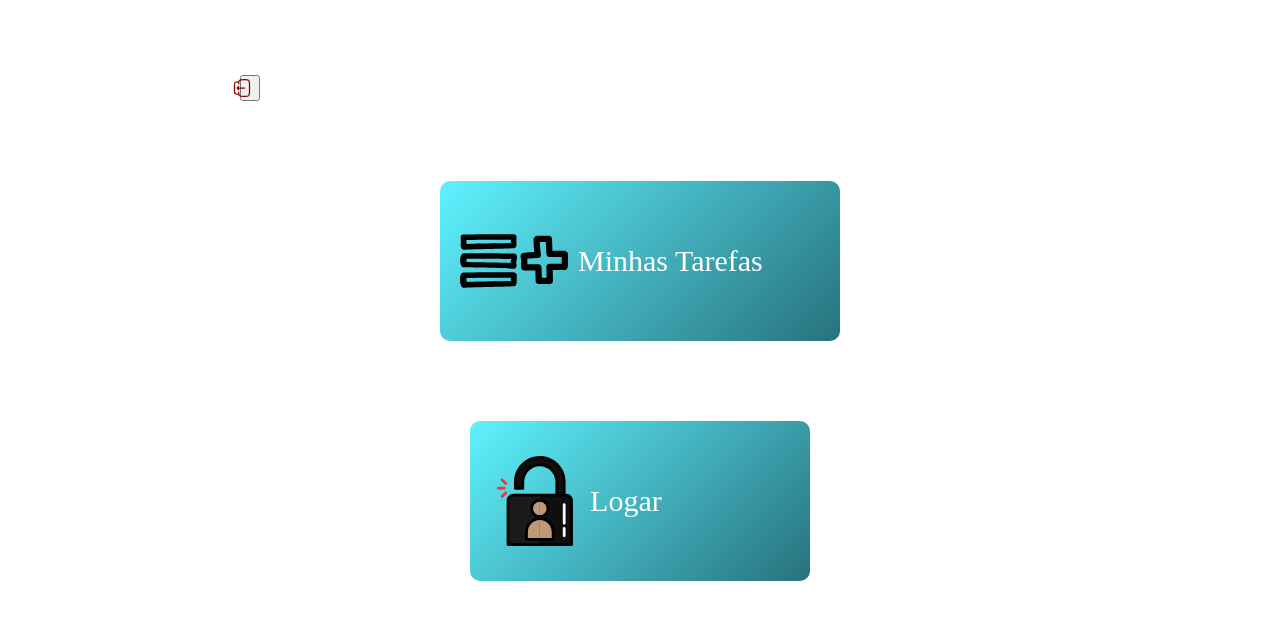
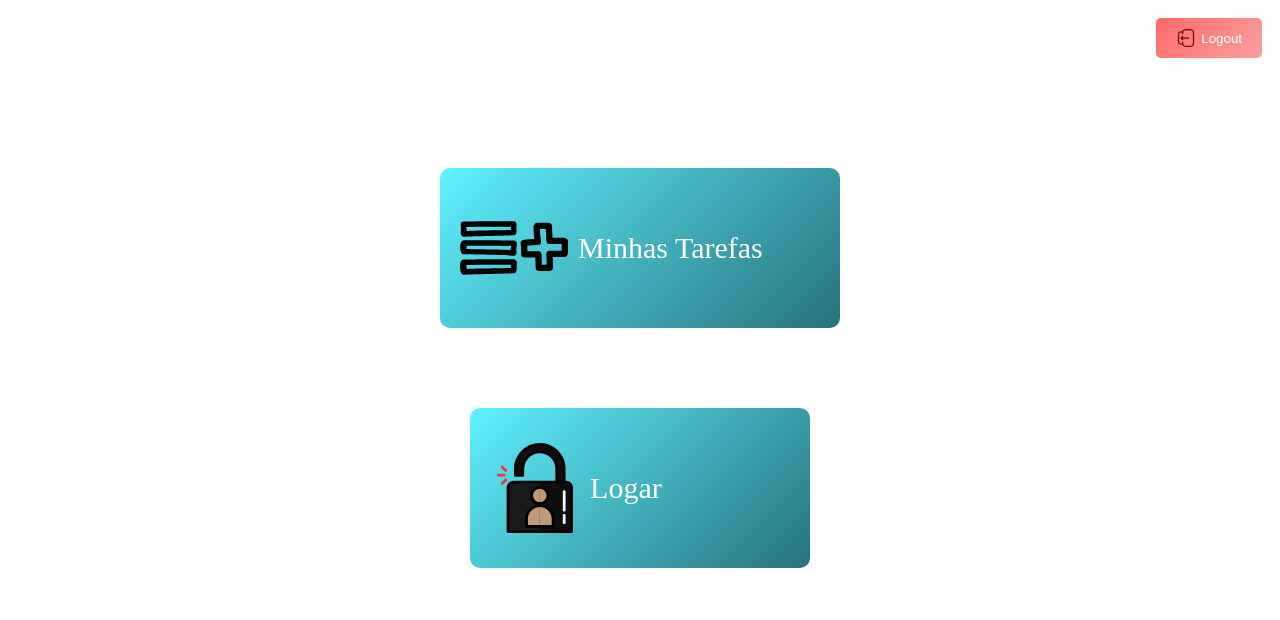
Before and after one commit to RicardoPXavier/Lista-de-Tarefas, a Next.js app: page / in a window 1280 px wide. Shown: the top 620 px of the page. Built offline with nearby package versions, Linux system fonts and the light colour scheme; no server answers.

Commit message:
Logout no dashboard, ajuste e seta voltar na tarefas

```diff
--- a/src/app/dashboard/page.module.scss
+++ b/src/app/dashboard/page.module.scss
@@ -1,10 +1,35 @@
 .wrapper {
     min-height: 75vh;
     display: flex;
+    flex-direction: column;
     justify-content: center;
     align-items: center;
     padding: 20px;
-    //background: linear-gradient(135deg, #5ff2ff, #27727d);
+    position: relative;
+}
+
+.header {
+    position: absolute;
+    top: 10px; /* Alinhamento no topo */
+    right: 10px; /* Alinhamento à direita */
+    display: flex;
+    justify-content: flex-end;
+    width: 100%;
+}
+
+.buttonLogout {
+    background: linear-gradient(135deg, #ff6868, #faa0a0);
+    color: white;
+    border: none;
+    padding: 10px 20px;
+    border-radius: 5px;
+    cursor: pointer;
+    display: flex;
+    align-items: center;
+}
+
+.iconExcluir {
+    margin-right: 5px;
 }
 
 .container {
@@ -12,19 +37,9 @@
     max-width: 800px;
     display: flex;
     flex-direction: column;
-
-}
-.header{
-    display:  flex;
-    flex-direction: column;
-
+    align-items: center;
 }
 
-.buttonLogout{
-    width: 20px;
-    display: flex;
-    justify-content: end;
-}
 .toList {
     display: flex;
     justify-content: center;
@@ -33,7 +48,7 @@
     margin-top: 10vh;
 }
 
-.buttonList,.buttonLogar  {
+.buttonList, .buttonLogar {
     display: flex;
     align-items: center;
     background: linear-gradient(135deg, #5ff2ff, #27727d);
@@ -49,13 +64,11 @@
     height: 20vh;
 }
 
-.buttonLogar {
-    &:disabled {
-        background: linear-gradient(135deg, #606161, #070707);
-      color: white;
-      cursor: not-allowed;
-    }
-  }
+.buttonLogar:disabled {
+    background: linear-gradient(135deg, #606161, #070707);
+    color: white;
+    cursor: not-allowed;
+}
 
 .iconList {
     margin-right: 10px;
--- a/src/app/dashboard/page.tsx
+++ b/src/app/dashboard/page.tsx
@@ -5,7 +5,7 @@ import logar from "../../icons/logar.svg"
 import Image from 'next/image';
 import Link from 'next/link';
 import { useState, useEffect } from 'react';
-import { onAuthStateChanged,signOut } from 'firebase/auth';
+import { onAuthStateChanged, signOut } from 'firebase/auth';
 import { subscribe } from "diagnostics_channel";
 import { auth, firestore } from "../../config/firebase";
 import logout from "../../icons/logout.svg"
@@ -29,7 +29,7 @@ export default function TelaInicial() {
     const handleLogout = async () => {
         try {
             await signOut(auth);
-        } catch(err) {
+        } catch (err) {
             console.log(err);
         }
     }
@@ -40,12 +40,14 @@ export default function TelaInicial() {
                 <div className={style.container}>
                     <div className={style.header}>
                         <button className={style.buttonLogout} onClick={handleLogout}>
-                            <Image className={style.iconExcluir}
+                            <Image
+                                className={style.iconExcluir}
                                 src={logout}
-                                alt="icon"
+                                alt="Logout Icon"
                                 width={20}
                                 height={20}
-                                />
+                            />
+                            <span>Logout</span>
                         </button>
                     </div>
 
--- a/src/app/tarefas/page.module.scss
+++ b/src/app/tarefas/page.module.scss
@@ -9,6 +9,10 @@
     max-width: 500px;
     width: 100%;
     background: linear-gradient(135deg, #5ff2ff, #27727d);
+}
+
+.setaVoltar{
+    margin-right: 35vh;
 }
 .wrapper{
     min-height: 89vh;
```
Also changed, not shown: src/app/tarefas/page.tsx (+22 -8 lines), src/icons/voltar.svg (added).
